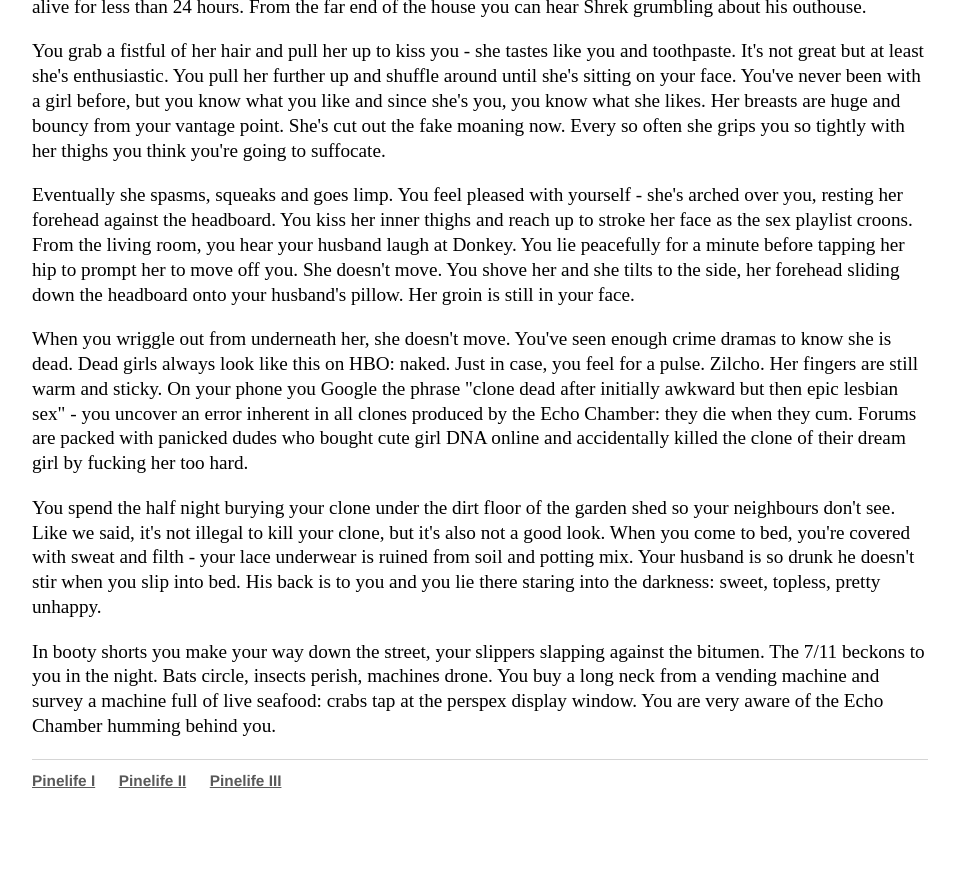
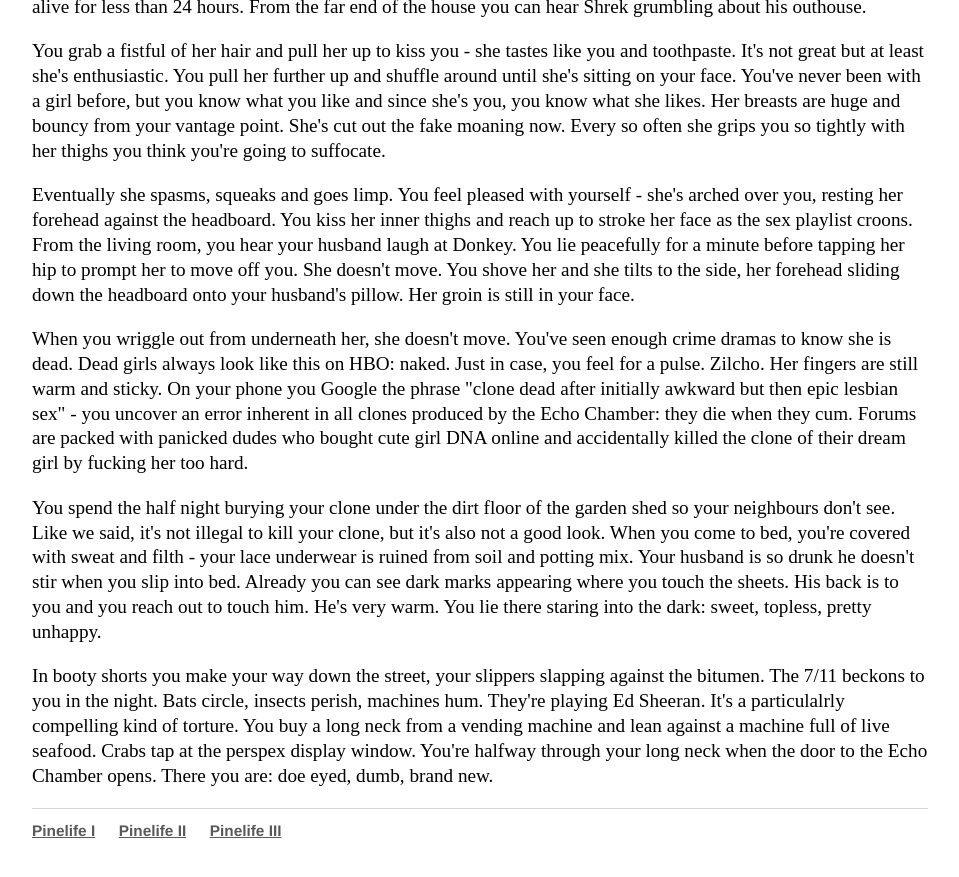
Before and after one commit to Pinelife/pinelife.github.io, a Jekyll site: the page built from Hellhole/excitingevent1.html, in a window 1280 px wide and 900 px high, scrolled down 2681 px. Shown: the top 877 px of the window, without its empty margins (160-1119 px from the left). Built offline with Jekyll 4.4.1, drawn with Linux system fonts in a browser that asks for light colours; before the commit the page ends 3531 px from its top, so only the background shows below that.

Commit message:
Update excitingevent1.html

```diff
--- a/Hellhole/excitingevent1.html
+++ b/Hellhole/excitingevent1.html
@@ -127,11 +127,12 @@ On your phone you Google the phrase "clone dead after initially awkward but then
 <p>
   You spend the half night burying your clone under the dirt floor of the garden shed so your neighbours don't see. Like we said, it's not
   illegal to kill your clone, but it's also not a good look. When you come to bed, you're covered with sweat and filth - your lace underwear is
-  ruined from soil and potting mix. Your husband is so drunk he doesn't stir when you slip into bed. His back is to you and you lie there
-  staring into the darkness: sweet, topless, pretty unhappy.
+  ruined from soil and potting mix. Your husband is so drunk he doesn't stir when you slip into bed. Already you can see dark marks appearing where
+  you touch the sheets. His back is to you and you reach out to touch him. He's very warm. You lie there staring into the dark: sweet, topless, pretty unhappy.
 </p>
 <p>
   In booty shorts you make your way down the street, your slippers slapping against the bitumen. The 7/11 beckons to you in the night.
-  Bats circle, insects perish, machines drone. You buy a long neck from a vending machine and survey a machine full of live seafood: crabs tap at the perspex
-  display window. You are very aware of the Echo Chamber humming behind you.
+  Bats circle, insects perish, machines hum. They're playing Ed Sheeran. It's a particulalrly compelling kind of torture.
+  You buy a long neck from a vending machine and lean against a machine full of live seafood. Crabs tap at the perspex display window.
+  You're halfway through your long neck when the door to the Echo Chamber opens. There you are: doe eyed, dumb, brand new.
 </p>
```
